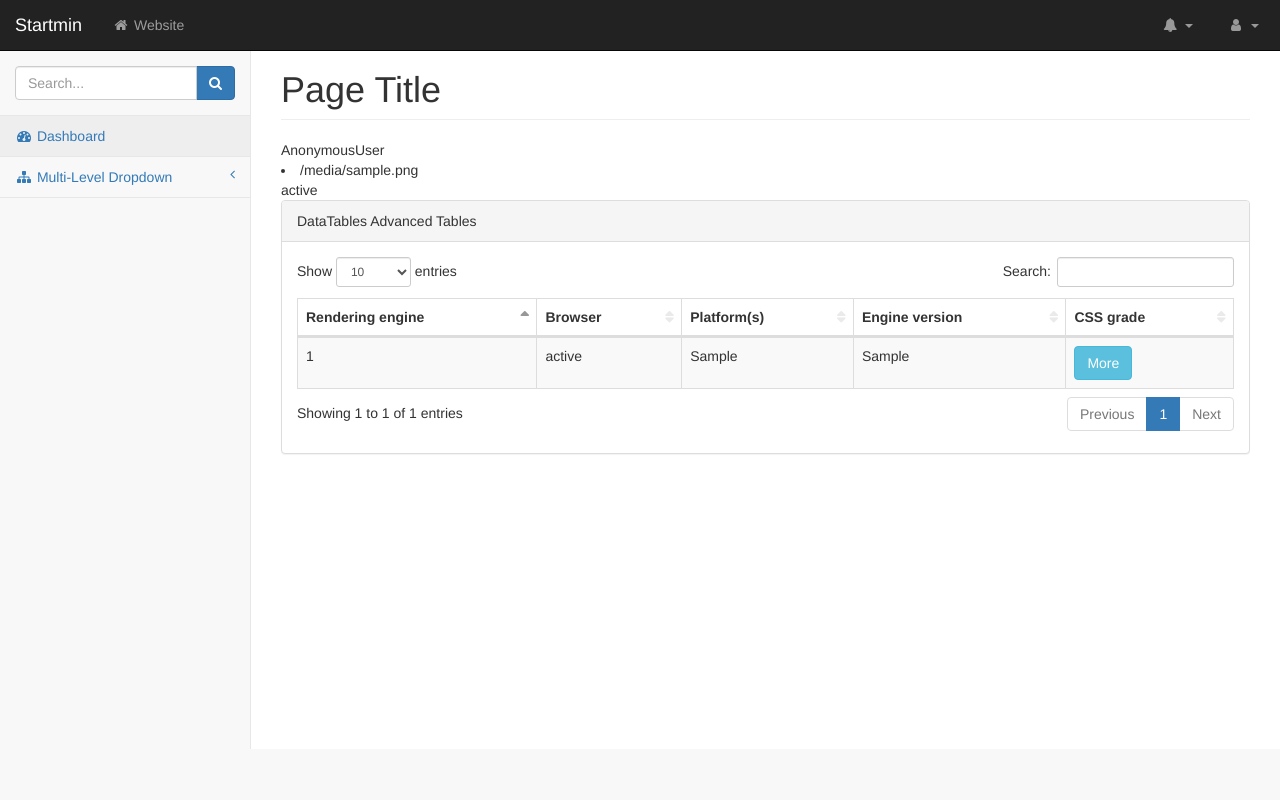
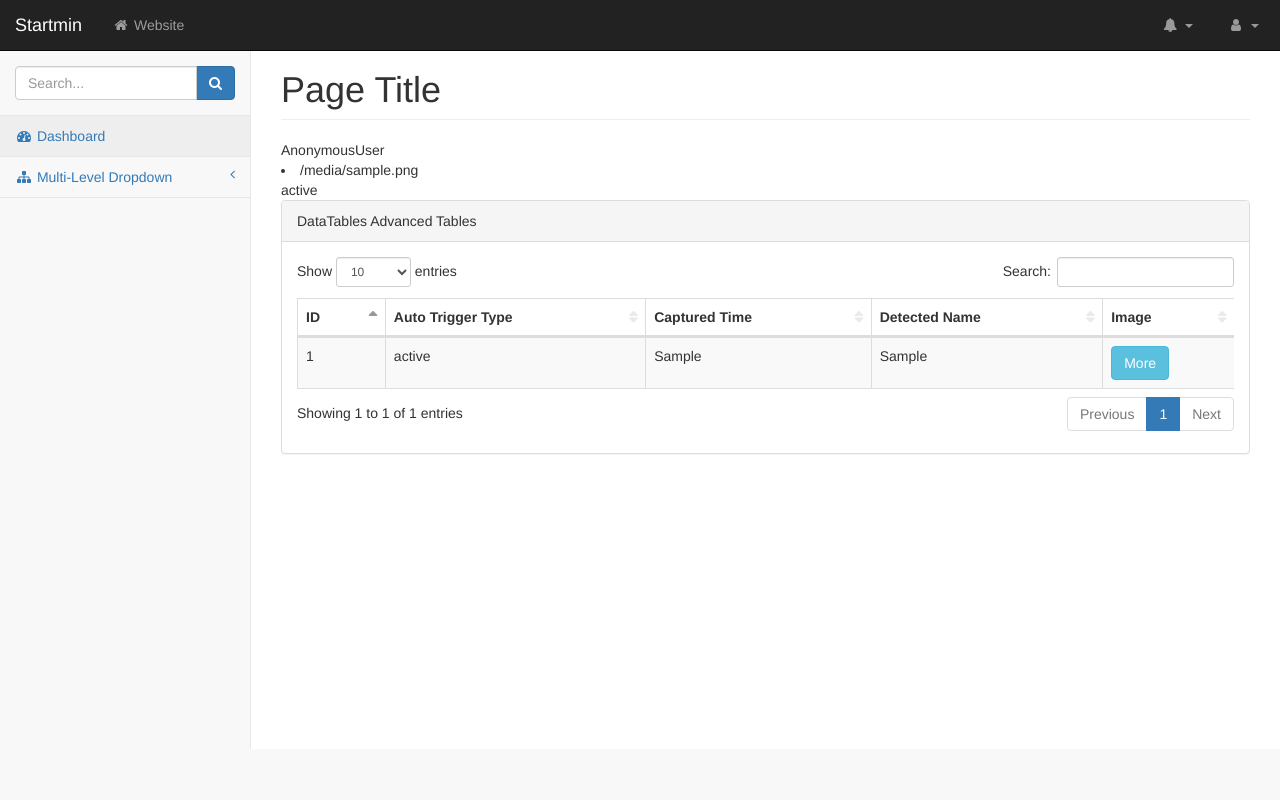
Before and after one commit to shehanshaman/ipCamera, a Django app: template python/hello/templates/index.html in a window 1280 px wide. Run offline with Django 3.2, Linux system fonts and the light colour scheme; the template is opened without the code that fills it: most values are stand-ins (such as "Sample title", 1, 10 or a date in 2020); some libraries are stand-ins or nearby versions.

Commit message:
change name and search according to name

```diff
--- a/python/db.py
+++ b/python/db.py
@@ -59,7 +59,7 @@ class db:
 
 	def getImageData(self,email,mycursor):
 		appId = self.getAppId(email,mycursor)
-		query = "SELECT * FROM image_data LEFT JOIN recognize_image ON image_data.image_id = recognize_image.img_id WHERE image_data.app_id = '" + str(appId) + "' UNION SELECT * FROM image_data RIGHT JOIN recognize_image ON image_data.image_id = recognize_image.img_id WHERE image_data.app_id = '" + str(appId) + "'"
+		query = "SELECT * FROM ( SELECT * FROM image_data LEFT JOIN recognize_image ON image_data.image_id = recognize_image.img_id WHERE image_data.app_id = '" + str(appId) + "' UNION SELECT * FROM image_data RIGHT JOIN recognize_image ON image_data.image_id = recognize_image.img_id WHERE image_data.app_id = '" + str(appId) + "' ) sub  ORDER BY sub.image_capture DESC"
 		mycursor.execute(query)
 		myresult = mycursor.fetchall()
 		return myresult
--- a/python/gettingstarted/urls.py
+++ b/python/gettingstarted/urls.py
@@ -21,6 +21,6 @@ urlpatterns = [
     # path("db/", hello.views.db, name="db"),
     path("test/", hello.views.test, name="test"),
     path("read/", hello.views.read, name="read"),
-    # path("update/", hello.views.update, name="update"),
+    path("update/", hello.views.update, name="update"),
     path("admin/", admin.site.urls),
 ]
--- a/python/hello/templates/index.html
+++ b/python/hello/templates/index.html
@@ -170,7 +170,23 @@
                     <div class="modal-body">
                         <img class="showPic" style="max-width: 100%; height: auto; " src="{% static 'images/camera/photo_2019-05-18_19-01.jpg' %}" alt="pic">
                     <!-- <p>Some text in the modal.</p> -->
+                    <br><hr>
+                        <div>
+                            <form action="./update/" method="POST">
+                                <div class="col-sm-12">
+                                        {% csrf_token %}
+                                    <!-- <span class="col-sm-2">User: </span> -->
+                                    <input type="text" class="update-name hide" name="update_type" value="">
+                                    <input type="text" class="query-id hide" name="query_id" value="">
+                                    <input class="modal-user-name col-sm-8 btn" name="new_name" value="" >
+                                    <input type="submit" name="" value="Change User" class="col-sm-4 btn btn-warning">
+                                </div>
+
+                            </form>
+
+                        </div>
                     </div>
+                    <br>
                     <div class="modal-footer">
                     <button type="button" class="btn btn-default" data-dismiss="modal">Close</button>
                     </div>
@@ -205,11 +221,11 @@
                                 <table class="table table-striped table-bordered table-hover" id="dataTables-example">
                                     <thead>
                                         <tr>
-                                            <th>Rendering engine</th>
-                                            <th>Browser</th>
-                                            <th>Platform(s)</th>
-                                            <th>Engine version</th>
-                                            <th>CSS grade</th>
+                                            <th>ID</th>
+                                            <th>Auto Trigger Type</th>
+                                            <th>Captured Time</th>
+                                            <th>Detected Name</th>
+                                            <th>Image</th>
                                             <th style="display:none;">Hide</th>
                                         </tr>
                                     </thead>
@@ -223,7 +239,7 @@
                                                 {% if image.10 == None %}
                                                     <td></td>
                                                 {% else %}
-                                                    <td>{{image.10}}</td>
+                                                    <td class="tr-name">{{image.10}}</td>
                                                 {% endif %}
                                                 <td><button type="button" class="use-address btn btn-info"> More </button></td>
                                                 <td style="display:none;" class="nr">{{image}}</td>
@@ -293,9 +309,30 @@
             $('.modal-title').text("UNKNOWN");
         }
 
+        //modal user name
+        if(text[19] !=' None'){
+            $('.update-name').attr('value',"trigger_name");
+            $('.query-id').attr('value',parseInt(text[17], 10));
+            $('.modal-user-name').attr('value',text[19].substr(2,text[19].length-3));
+        }else{
+            $('.update-name').attr('value',"add_trigger_name");
+            $('.query-id').attr('value',parseInt(text[0], 10));
+        }
+
         $('.showPic').attr('src', src);
         $('#myModal').modal('show');
     });
 </script>
+
+<script>
+
+        $(document).ready(function() {
+            $(".tr-name").bind("click", function() {
+
+                $('#dataTables-example').DataTable().search(  $(this).text()).draw();
+            });
+        });
+
+</script>
 </body>
 </html>
```
Also changed, not shown: python/hello/views.py (+23 -0 lines).
